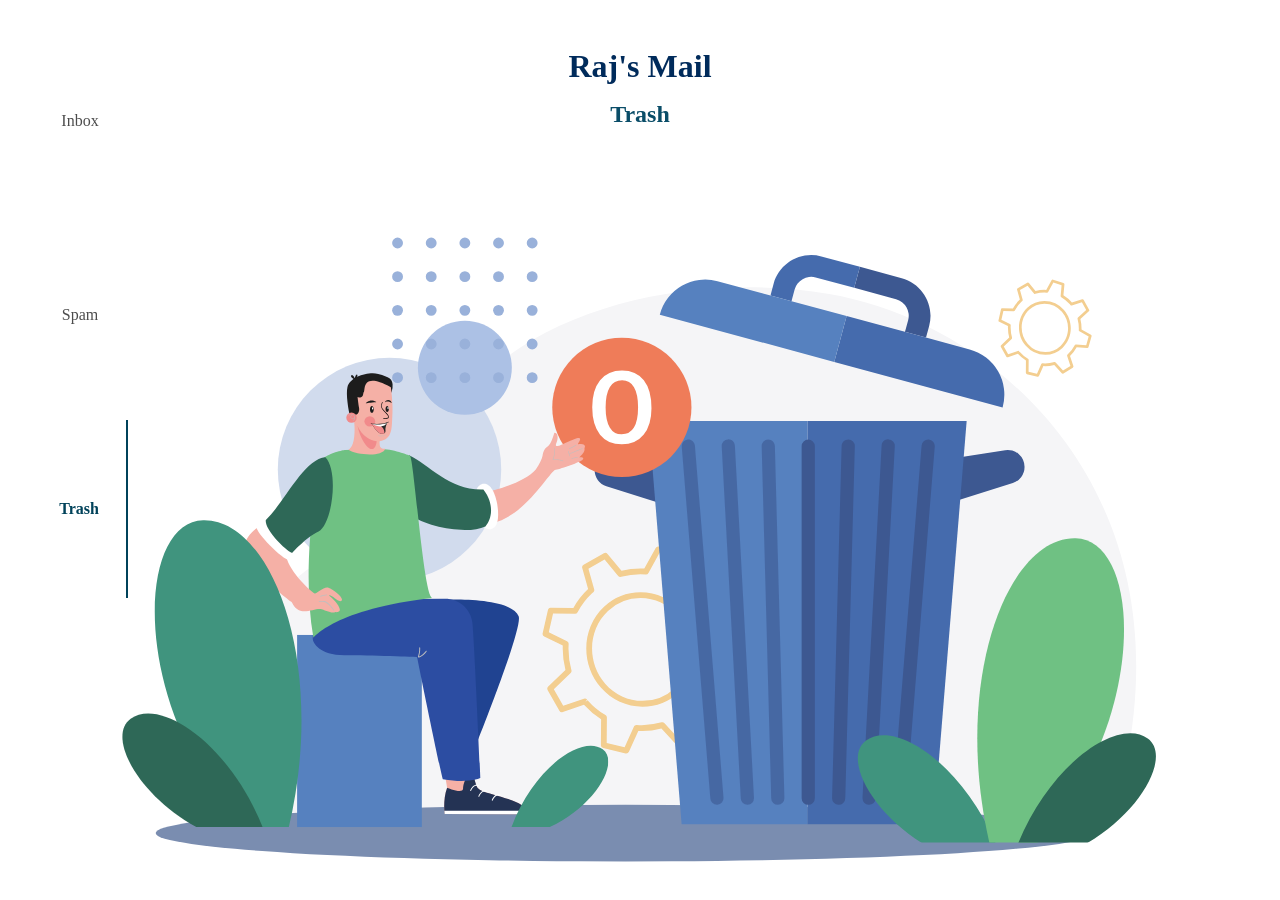
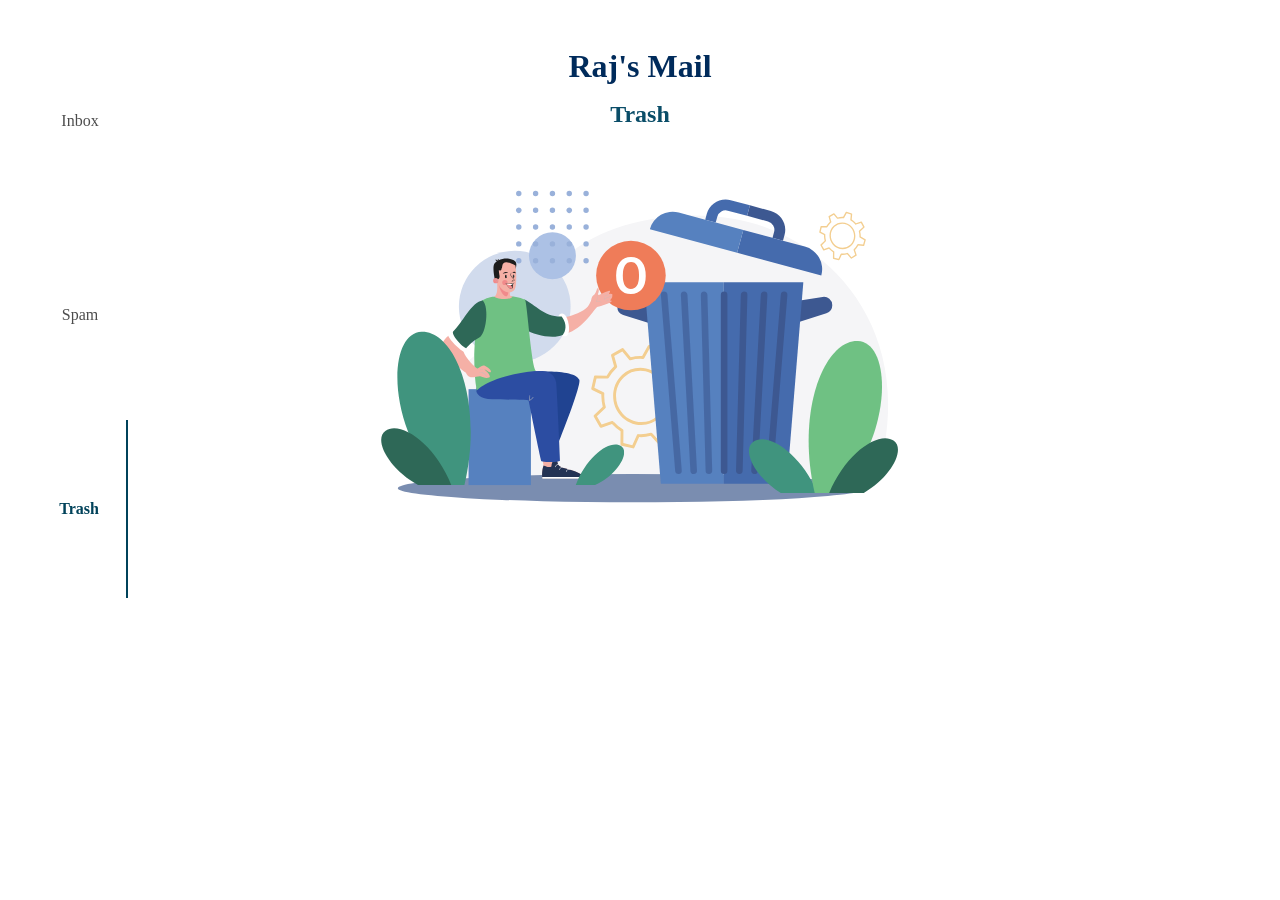
Before and after one commit to shobhit-28/neog-react-set-10, a React (Vite) app: page /trash in a window 1280 px wide. Shown: the top 900 px of the page. After the commit the page ends 800 px from the top, so only its background shows below. Built offline with nearby package versions, Linux system fonts and the light colour scheme; a web font is replaced by a local one.

Commit message:
fixed responsiveness

```diff
--- a/src/index.css
+++ b/src/index.css
@@ -43,10 +43,10 @@
     margin-left: 10rem !important;
   }
   .empty-img{
-    width: 50%;
+    width: 50% !important ;
   }
   .empty-inbox-img{
-    width: 40%;
+    width: 40% !important;
   }
 }
 
```
